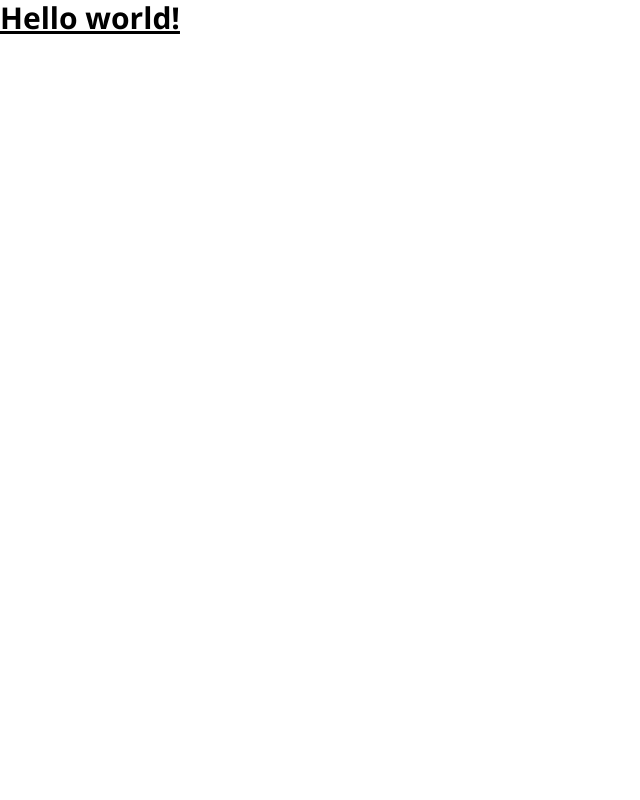
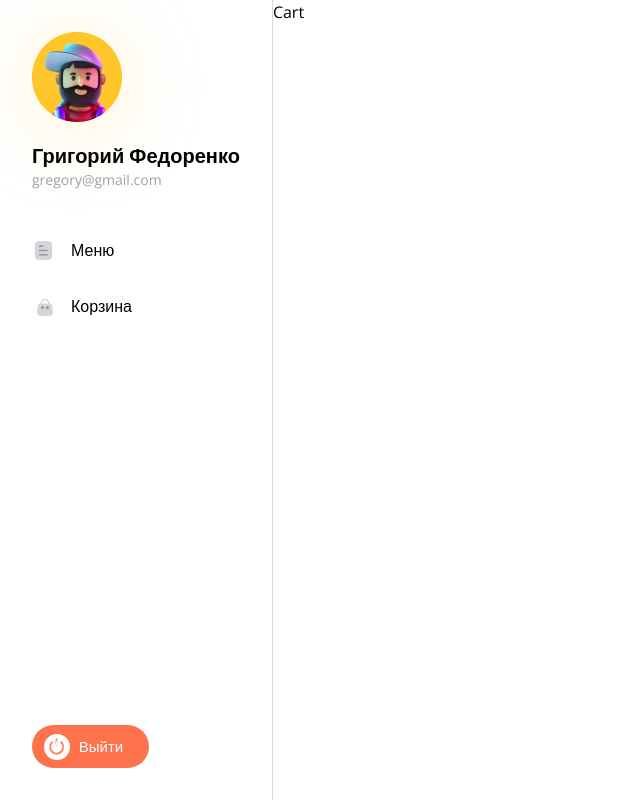
Before and after one commit to GregFedy/pizza-app, a React (Vite) app: page /cart in a window 1280 px wide. Shown: the whole page, without its empty margins (0-640 px from the left). Built offline with nearby package versions, Linux system fonts and the light colour scheme.

Commit message:
feat: add base Layout and hollow Menu, Cart as placeholders

```diff
--- a/src/App.tsx
+++ b/src/App.tsx
@@ -1,7 +1,29 @@
+import { RouterProvider, createBrowserRouter } from 'react-router-dom';
+import Cart from './pages/Cart/Cart';
+import Layout from './layout/Layout';
+import Menu from './pages/Menu/Menu';
+
+const router = createBrowserRouter([
+	{
+		path: '/',
+		element: <Layout />,
+		children: [
+			{
+				path: '/',
+				element: <Menu />,
+			},
+			{
+				path: '/cart',
+				element: <Cart />,
+			},
+		],
+	},
+]);
+
 const App = () => {
 	return (
 		<div>
-			<h1 className="text-3xl font-bold underline">Hello world!</h1>
+			<RouterProvider router={router} />
 		</div>
 	);
 };
--- /dev/null
+++ b/src/layout/Layout.tsx
@@ -0,0 +1,39 @@
+import { NavLink, Outlet } from 'react-router-dom';
+import Button from '../components/ui/Button';
+
+const Layout = () => {
+	return (
+		<div className="flex">
+			<div className="flex min-h-screen flex-col border-[#D4D6E0] border-r p-8">
+				<div className="mb-12">
+					<img
+						className="mb-5 drop-shadow-[0_8px_40px_rgba(255,197,41,0.25)]"
+						src="/avatar.png"
+						alt="User avatar"
+					/>
+					<div className="font-bold text-xl">Григорий Федоренко</div>
+					<div className="text-[#9EA1B1] text-sm">gregory@gmail.com</div>
+				</div>
+				<div className="flex flex-col gap-8">
+					<NavLink className="flex items-center gap-4" to="/">
+						<img src="/menu-icon.svg" alt="Menu icon" />
+						Меню
+					</NavLink>
+					<NavLink className="flex items-center gap-4" to="/cart">
+						<img src="/cart-icon.svg" alt="Cart icon" />
+						Корзина
+					</NavLink>
+				</div>
+				<Button
+					size="small"
+					className="mt-auto flex h-[43px] w-[117px] items-center justify-center gap-[9px] rounded-[28px] bg-orange font-normal text-[15px] text-white leading-4 hover:bg-orange-dark"
+				>
+					<img src="/exit-icon.svg" alt="Exit button" />
+					<span className="pt-[13px] pr-[14px] pb-[14px]">Выйти</span>
+				</Button>
+			</div>
+			<Outlet />
+		</div>
+	);
+};
+export default Layout;
--- /dev/null
+++ b/src/pages/Cart/Cart.tsx
@@ -0,0 +1,4 @@
+const Cart = () => {
+	return <div>Cart</div>;
+};
+export default Cart;
--- /dev/null
+++ b/src/pages/Menu/Menu.tsx
@@ -0,0 +1,4 @@
+const Menu = () => {
+	return <div>Menu</div>;
+};
+export default Menu;
```
